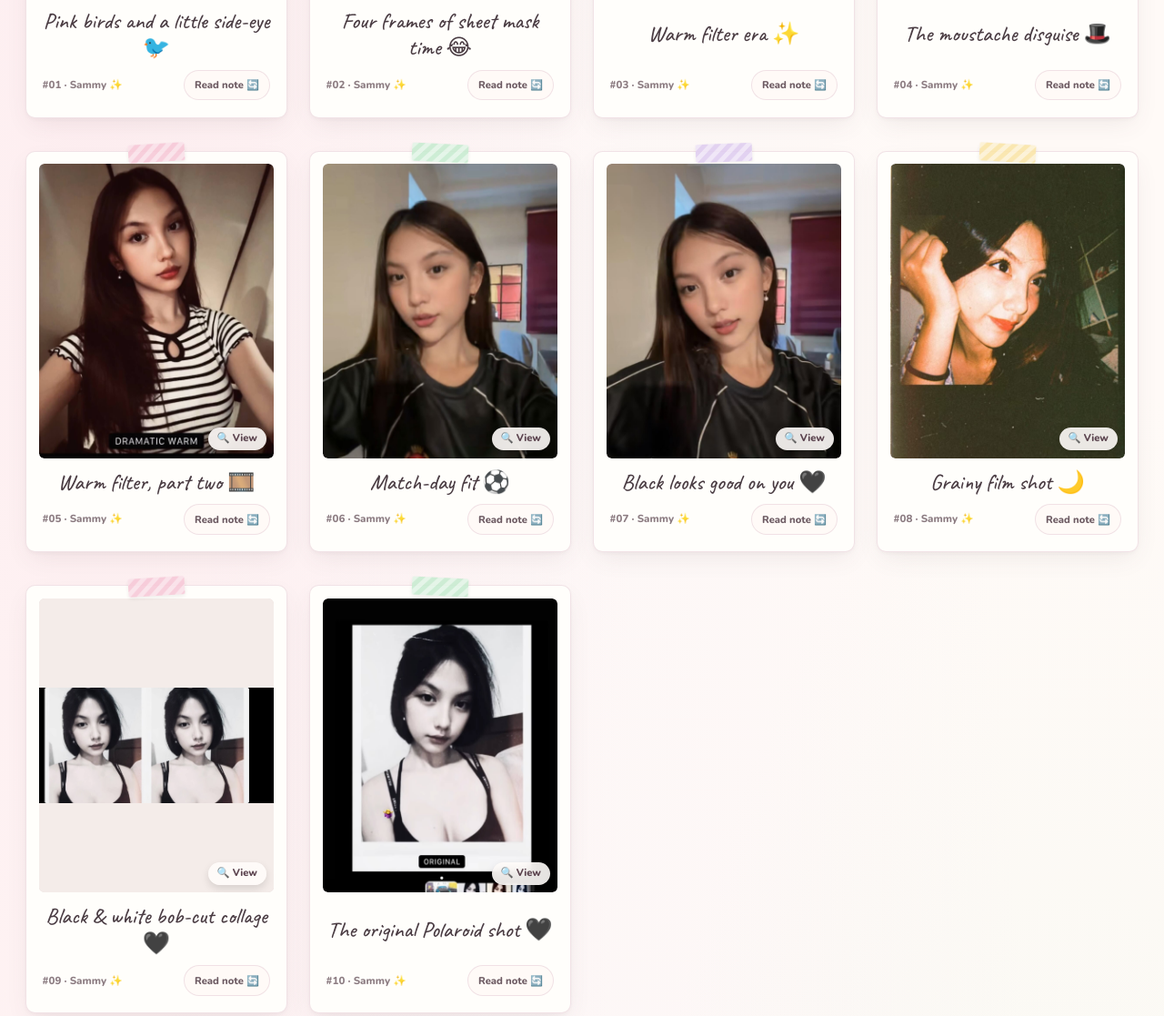
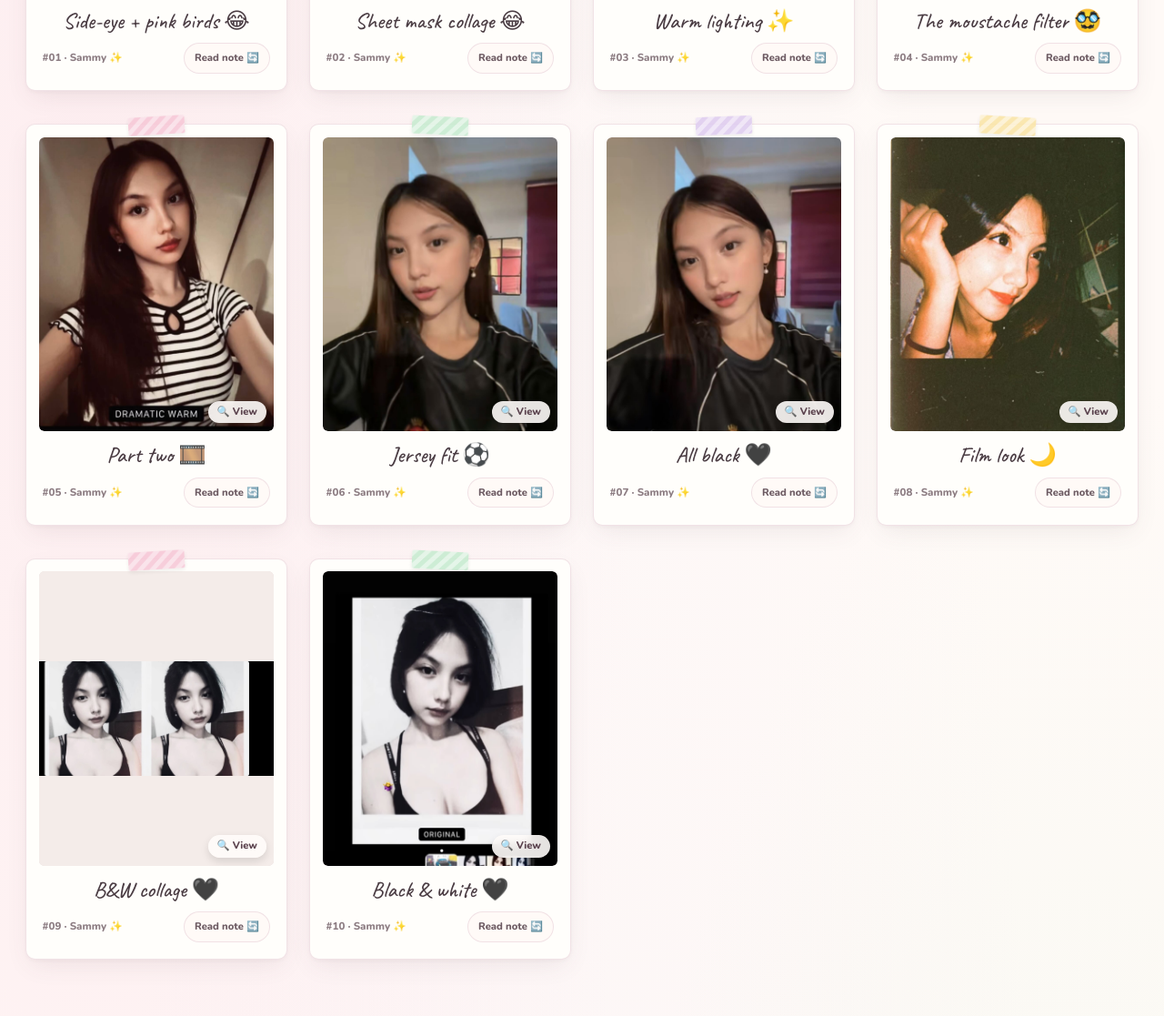
Before and after one commit to andr3licious/for-sammy, a plain HTML site: page index.html in a window 1280 px wide. Shown: the part 1423-2540 px from the top of the page at 91% size. Drawn offline with nearby package versions, Linux system fonts and the light colour scheme.

Commit message:
copy: tone down Moments & Memories description and notes

```diff
--- a/index.html
+++ b/index.html
@@ -2139,10 +2139,10 @@
     <section id="memories" class="section-block">
       <div class="reveal memories-header">
         <div>
-          <p class="section-eyebrow" style="color:#c48da0">little snapshots, lovely feelings</p>
+          <p class="section-eyebrow" style="color:#c48da0">snapshots &amp; polaroids</p>
           <h2 class="handwriting section-heading">Moments &amp; Memories</h2>
         </div>
-        <p class="section-desc" style="max-width:21rem">A tiny collection of moments, saved here just for you. Tap a photo to view, or tap the note button to read its story ✨</p>
+        <p class="section-desc" style="max-width:21rem">A few favorite photos in one place. Tap any photo to view it bigger, or flip it over for a quick note.</p>
       </div>
 
       <div id="gallery"></div>
@@ -2421,7 +2421,7 @@
     /* PWA Service Worker with Immediate Update & Stale-Cache Purge */
     if ("caches" in window) {
       caches.keys().then((keys) =>
-        Promise.all(keys.map((k) => (k !== "for-sammy-v33" ? caches.delete(k) : null)))
+        Promise.all(keys.map((k) => (k !== "for-sammy-v34" ? caches.delete(k) : null)))
       ).catch(() => {});
     }
     if ("serviceWorker" in navigator) {
@@ -2431,12 +2431,12 @@
         navigator.serviceWorker.addEventListener("controllerchange", () => {
           if (!hadController || swReloadPending) return;
           swReloadPending = true;
-          if (!storageGet("session", "for-sammy-sw-reloaded-33")) {
-            storageSet("session", "for-sammy-sw-reloaded-33", "1");
+          if (!storageGet("session", "for-sammy-sw-reloaded-34")) {
+            storageSet("session", "for-sammy-sw-reloaded-34", "1");
             window.location.reload();
           }
         });
-        navigator.serviceWorker.register("./sw.js?v=33", { updateViaCache: "none" }).then((reg) => {
+        navigator.serviceWorker.register("./sw.js?v=34", { updateViaCache: "none" }).then((reg) => {
           reg.update().catch(() => {});
         }).catch(() => {});
       }
@@ -2584,16 +2584,16 @@
 
     /* Photos Data with Custom Back-of-Polaroid Notes */
     const photos = [
-      { src: "./assets/photos/photo1.jpg", caption: "Pink birds and a little side-eye 🐦", alt: "Sammy looking upward as a playful filter adds pink birds around her head", kind: "Sammy", pos: "50% 28%", note: "Pink birds and the side-eye filter. Classic 'did you really just say that?' face 😂" },
-      { src: "./assets/photos/photo2.jpg", caption: "Four frames of sheet mask time 😂", alt: "A four-photo collage of Sammy wearing a sheet face mask", kind: "Sammy", pos: "50% 50%", note: "The 4-photo sheet mask collage. Honestly a solid look 😂" },
-      { src: "./assets/photos/photo3.jpg", caption: "Warm filter era ✨", alt: "Sammy in a striped top with a dramatic warm portrait filter", kind: "Sammy", pos: "50% 34%", note: "That warm dramatic filter actually looked like a movie still ✨" },
-      { src: "./assets/photos/photo4.jpg", caption: "The moustache disguise 🎩", alt: "Sammy wearing oversized black glasses and a curled moustache filter", kind: "Sammy", pos: "50% 36%", note: "Sir Sammy with the oversized glasses and moustache filter. Still undefeated 🎩" },
-      { src: "./assets/photos/photo5.jpg", caption: "Warm filter, part two 🎞️", alt: "Sammy in a striped top using a dramatic warm filter, with filter options below", kind: "Sammy", pos: "50% 18%", note: "Another one from the warm filter phase, still a really good shot 🎞️" },
-      { src: "./assets/photos/photo7.jpg", caption: "Match-day fit ⚽", alt: "Sammy taking a selfie in a black Manchester United jersey", kind: "Sammy", pos: "50% 32%", note: "Black Manchester United jersey fit. Clean look ⚽" },
-      { src: "./assets/photos/photo8.jpg", caption: "Black looks good on you 🖤", alt: "Sammy taking a selfie in a black Manchester United jersey", kind: "Sammy", pos: "50% 30%", note: "Another shot in the black kit. Definitely your color 🖤" },
-      { src: "./assets/photos/photo9.jpg", caption: "Grainy film shot 🌙", alt: "Sammy resting her cheek on her hand in a grainy, warm-toned portrait", kind: "Sammy", pos: "50% 45%", note: "Really nice grainy film look on this one 🌙" },
-      { src: "./assets/photos/photo10.jpg", caption: "Black & white bob-cut collage 🖤", alt: "A black-and-white side-by-side portrait collage of Sammy with a short bob haircut", kind: "Sammy", pos: "50% 50%", fit: "contain", note: "Short bob in black and white, lowkey looks like an indie album cover 🖤" },
-      { src: "./assets/photos/photo11.jpg", caption: "The original Polaroid shot 🖤", alt: "A black-and-white portrait of Sammy with a short bob and black top, shown with a filter preview below", kind: "Sammy", pos: "50% 24%", note: "The original black-and-white frame. Super clean shot 🖤" }
+      { src: "./assets/photos/photo1.jpg", caption: "Side-eye + pink birds 😂", alt: "Sammy looking upward as a playful filter adds pink birds around her head", kind: "Sammy", pos: "50% 28%", note: "Classic side-eye look 😂 still a really nice shot though." },
+      { src: "./assets/photos/photo2.jpg", caption: "Sheet mask collage 😂", alt: "A four-photo collage of Sammy wearing a sheet face mask", kind: "Sammy", pos: "50% 50%", note: "Skincare routine on point 😂" },
+      { src: "./assets/photos/photo3.jpg", caption: "Warm lighting ✨", alt: "Sammy in a striped top with a dramatic warm portrait filter", kind: "Sammy", pos: "50% 34%", note: "Really good lighting on this one, suits you well." },
+      { src: "./assets/photos/photo4.jpg", caption: "The moustache filter 🥸", alt: "Sammy wearing oversized black glasses and a curled moustache filter", kind: "Sammy", pos: "50% 36%", note: "Honestly still cracks me up every time 😂" },
+      { src: "./assets/photos/photo5.jpg", caption: "Part two 🎞️", alt: "Sammy in a striped top using a dramatic warm filter, with filter options below", kind: "Sammy", pos: "50% 18%", note: "Same filter, still a great photo." },
+      { src: "./assets/photos/photo7.jpg", caption: "Jersey fit ⚽", alt: "Sammy taking a selfie in a black Manchester United jersey", kind: "Sammy", pos: "50% 32%", note: "The black Man United jersey looks really good here." },
+      { src: "./assets/photos/photo8.jpg", caption: "All black 🖤", alt: "Sammy taking a selfie in a black Manchester United jersey", kind: "Sammy", pos: "50% 30%", note: "Black really suits you, Sam." },
+      { src: "./assets/photos/photo9.jpg", caption: "Film look 🌙", alt: "Sammy resting her cheek on her hand in a grainy, warm-toned portrait", kind: "Sammy", pos: "50% 45%", note: "Simple shot, but the grain and colors turned out really nice." },
+      { src: "./assets/photos/photo10.jpg", caption: "B&W collage 🖤", alt: "A black-and-white side-by-side portrait collage of Sammy with a short bob haircut", kind: "Sammy", pos: "50% 50%", fit: "contain", note: "The short bob looks great in black and white." },
+      { src: "./assets/photos/photo11.jpg", caption: "Black & white 🖤", alt: "A black-and-white portrait of Sammy with a short bob and black top, shown with a filter preview below", kind: "Sammy", pos: "50% 24%", note: "Clean and simple, one of the best ones here." }
     ];
 
     /* 120 Handcrafted Jar of Smiles, Bible Verses & Daily Notes */
@@ -2874,8 +2874,8 @@
             <article class="polaroid-face polaroid-face--back" aria-hidden="true">
               <div class="postcard-header">
                 <div>
-                  <p class="postcard-postmark">Postcard for Sammy</p>
-                  <p style="font-size:0.65rem;font-weight:700;color:var(--muted)">Memory #${String(index + 1).padStart(2, "0")}</p>
+                  <p class="postcard-postmark">Note</p>
+                  <p style="font-size:0.65rem;font-weight:700;color:var(--muted)">Snap #${String(index + 1).padStart(2, "0")}</p>
                 </div>
                 <div class="postcard-stamp">
                   <span>POST</span>
--- a/sw.js
+++ b/sw.js
@@ -1,4 +1,4 @@
-const CACHE_NAME = "for-sammy-v33";
+const CACHE_NAME = "for-sammy-v34";
 const ASSETS_TO_CACHE = [
   "./manifest.webmanifest",
   "./assets/icon-192.png",
```
Also changed, not shown: 1 other file.
